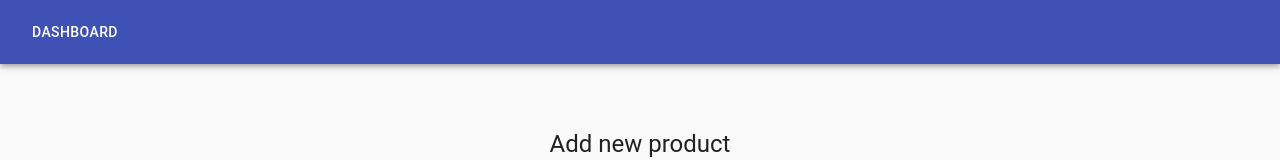
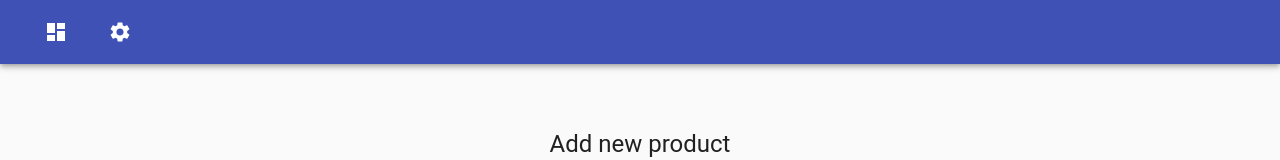
Before and after one commit to axelcedercreutz/Pegify, a React (Create React App) app: page / in a window 1280 px wide. Shown: the top 160 px of the page. Built offline with nearby package versions, Linux system fonts and the light colour scheme.

Commit message:
added icons

```diff
--- a/package.json
+++ b/package.json
@@ -4,6 +4,7 @@
   "private": true,
   "dependencies": {
     "@material-ui/core": "^4.9.7",
+    "@material-ui/icons": "^4.9.1",
     "@testing-library/jest-dom": "^4.2.4",
     "@testing-library/react": "^9.3.2",
     "@testing-library/user-event": "^7.1.2",
--- a/src/App.js
+++ b/src/App.js
@@ -5,11 +5,16 @@ import AppBar from '@material-ui/core/AppBar';
 import Toolbar from '@material-ui/core/Toolbar';
 import Button from '@material-ui/core/Button';
 import Dashboard from './Dashboard';
+import Settings from './Settings';
+import AddIcon from '@material-ui/icons/Add';
+import SettingsIcon from '@material-ui/icons/Settings';
+import DashboardIcon from '@material-ui/icons/Dashboard';
 
 
 function App() {
 
-  const [ showInventory, setShowInventory ] = useState(false);
+  const [showInventory, setShowInventory] = useState(false);
+  const [showSettings, setShowSettings] = useState(false);
 
   const [ inventory, setInventory] = useState([]);
 
@@ -18,22 +23,41 @@ function App() {
     setInventory(newInventory);
   }
 
-  const handleClick = () => {
+  const handleShowInventory = () => {
+    showSettings && setShowSettings(!showSettings);
     setShowInventory(!showInventory);
+  }
+  const handleShowSettings = () => {
+    showInventory && setShowInventory(!showInventory);
+    setShowSettings(!showSettings);
   }
 
   return (
     <div className="App">
       <AppBar position="static">
         <Toolbar>
-          <Button color="inherit" onClick={handleClick}>
-            {!showInventory ? 'Dashboard' : 'Add new product'}
+          <Button color="inherit" onClick={handleShowInventory}>
+            {
+              !showInventory ?
+              <DashboardIcon/> :
+              <AddIcon />
+            }
+          </Button>
+          <Button color="inherit" onClick={handleShowSettings}>
+            {
+              !showSettings ?
+              <SettingsIcon/> :
+              <AddIcon />
+            }
           </Button>
         </Toolbar>
       </AppBar>
-      {!showInventory ?
-        <NewProduct handleAddClick={(e) => handleAddClick(e)}/> :
-        <Dashboard inventory={inventory} />
+      {!showInventory && !showSettings ?
+          <NewProduct handleAddClick={(e) => handleAddClick(e)}/> :
+        showSettings ?
+          <Settings/> :
+          <Dashboard inventory={inventory} />
+
       }
     </div>
   );
--- /dev/null
+++ b/src/Settings.js
@@ -0,0 +1,12 @@
+import React from 'react';
+import { Typography } from '@material-ui/core';
+
+function Settings() {
+  return (
+    <>
+        <Typography>Hello</Typography>
+    </>
+  );
+}
+
+export default Settings;
```
Also changed, not shown: 1 other file (tests, documents, lock files or other folders).
